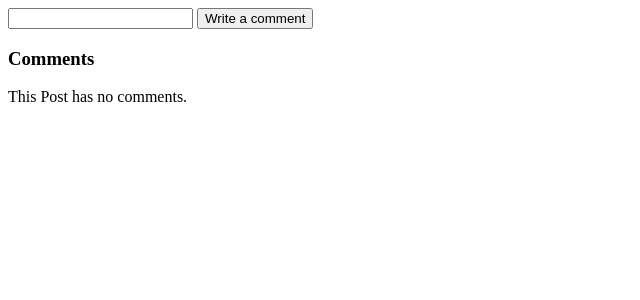
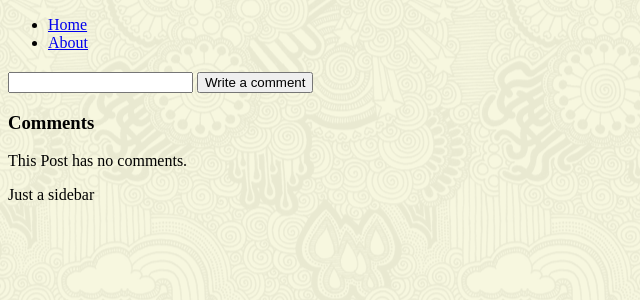
Before and after one commit to ezequielo/blog, a Django app: template blog_app/templates/blog_app/detail.html in a window 1280 px wide. Shown: the top 300 px of the page, without its empty margins (0-640 px from the left). Run offline with Django 3.2, Linux system fonts and the light colour scheme; the template is opened without the code that fills it, so the values that code supplies are empty; parts of the project's set-up code (start-up, migrations or seed data) failed here and were passed over.

Commit message:
navbar templates; regex

```diff
--- a/blog_app/templates/blog_app/base.html
+++ b/blog_app/templates/blog_app/base.html
@@ -1,11 +1,11 @@
 <!DOCTYPE html>
 <html lang="en">
 <head>
-
+	{% load staticfiles %}
+	<link rel="stylesheet" type="text/css" href="{% static 'blog_app/style.css' %}" />
 </head>
 
 <body>
-	<p>sadsadas</p>
      <div id="nav">
         {% block navbar %}
         	{% include "blog_app/nav.html" %}
@@ -13,7 +13,7 @@
     </div>
 
      <div id="content">
-        {% block index %}{% endblock index %}
+        {% block content %}{% endblock content %}
     </div>
 
     <div id="sidebar">
--- a/blog_app/templates/blog_app/detail.html
+++ b/blog_app/templates/blog_app/detail.html
@@ -1,3 +1,5 @@
+{% extends "blog_app/base.html" %}
+{% block content %}
 	<!-- POST -->
 
 	<h2>{{ post }}</h2>
@@ -24,3 +26,5 @@
 	{% else %}
 	    <p>This Post has no comments.</p>
 	{% endif %}
+
+{% endblock content %}
--- a/blog_app/templates/blog_app/nav.html
+++ b/blog_app/templates/blog_app/nav.html
@@ -1,2 +1,5 @@
 {% load staticfiles %}
-	<h3>This is the navegation bar</h3>
+<ul>
+	<li><a href="{% url 'blog:index' %}">Home</a></li>
+	<li><a href="{% url 'blog:about' %}">About</a></li>
+</ul>
--- a/blog_app/urls.py
+++ b/blog_app/urls.py
@@ -8,4 +8,5 @@ urlpatterns = patterns('',
 #     url(r'^(?P<pk>\d+)/results/$', views.ResultsView.as_view(), name='results'),
     url(r'^$', views.index, name='index'),
     url(r'^(?P<post_id>\d+)/$', views.detail, name='detail'),
+    url(r'^about/$', views.about, name='about'),
 )
--- a/blog_app/views.py
+++ b/blog_app/views.py
@@ -36,3 +36,7 @@ def nav(request):
 
 def sidebar(request):
     return render(request,'blog_app/sidebar.html',{})
+
+
+def about(request):
+    return render(request,'blog_app/about.html',{})
```
Also changed, not shown: blog_app/templates/blog_app/about.html (added, +11 -0 lines), blog_app/templates/blog_app/index.html (+2 -6 lines). Lines whose indentation alone changed are shown as unchanged.
